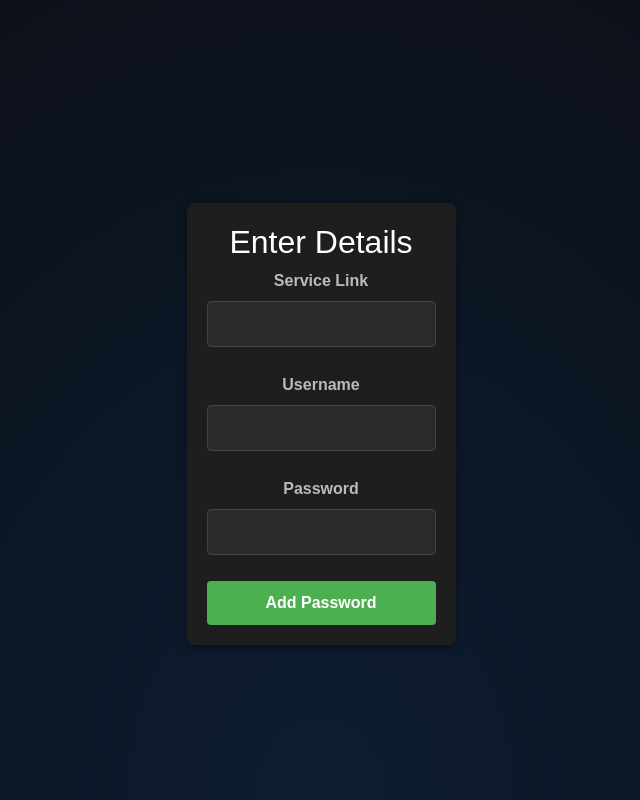
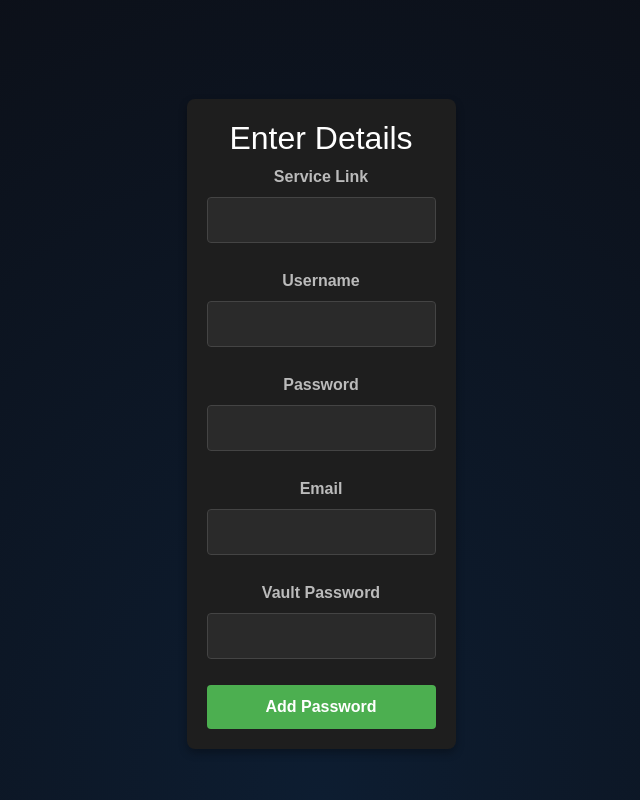
Before and after one commit to Shahbaaz017/Password_Strength_Analyzer_and_Manager, a React (Create React App) app in the folder client/: page /add-password in a window 1280 px wide. Shown: the whole page, without its empty margins (319-959 px from the left). Built offline with nearby package versions, Linux system fonts and the light colour scheme.

Commit message:
server add pass

```diff
--- a/client/src/pages/add_pass.jsx
+++ b/client/src/pages/add_pass.jsx
@@ -1,16 +1,32 @@
 import React, { useState } from "react";
 import 'bootstrap/dist/css/bootstrap.min.css';
 import './add_pass.css';
+import axios from "axios";  // Import Axios
 
 const ManagePass = () => {
   const [serviceLink, setServiceLink] = useState("");
   const [username, setUsername] = useState("");
   const [password, setPassword] = useState("");
+  const [email, setEmail] = useState(""); // Add a field for the user's email
+  const [vaultPassword, setVaultPassword] = useState(""); // Add a field for the vault password
 
-  const handleSubmit = (e) => {
+  const handleSubmit = async (e) => {
     e.preventDefault();
-    // Handle password management submission logic here
-    console.log("Adding password for:", { serviceLink, username, password });
+    try {
+      // Send the POST request to the Flask server
+      const response = await axios.post("http://localhost:5000/api/passwords/add", {
+        email: email,          // Send the email
+        vault_password: vaultPassword,  // Send the vault password
+        password_name: serviceLink,  // Use serviceLink as the name for the password
+        password: password,  // Send the password to be stored
+      });
+
+      console.log("Password added:", response.data);
+      alert("Password added successfully!");
+    } catch (error) {
+      console.error("Error adding password:", error);
+      alert("Error adding password.");
+    }
   };
 
   return (
@@ -55,6 +71,30 @@ const ManagePass = () => {
           />
         </div>
 
+        <div className="mb-3">
+          <label htmlFor="email" className="form-label">Email</label>
+          <input
+            type="email"
+            className="form-control"
+            id="email"
+            value={email}
+            onChange={(e) => setEmail(e.target.value)}
+            required
+          />
+        </div>
+
+        <div className="mb-3">
+          <label htmlFor="vaultPassword" className="form-label">Vault Password</label>
+          <input
+            type="password"
+            className="form-control"
+            id="vaultPassword"
+            value={vaultPassword}
+            onChange={(e) => setVaultPassword(e.target.value)}
+            required
+          />
+        </div>
+
         <button type="submit" className="btn btn-primary">Add Password</button>
       </form>
     </div>
```
